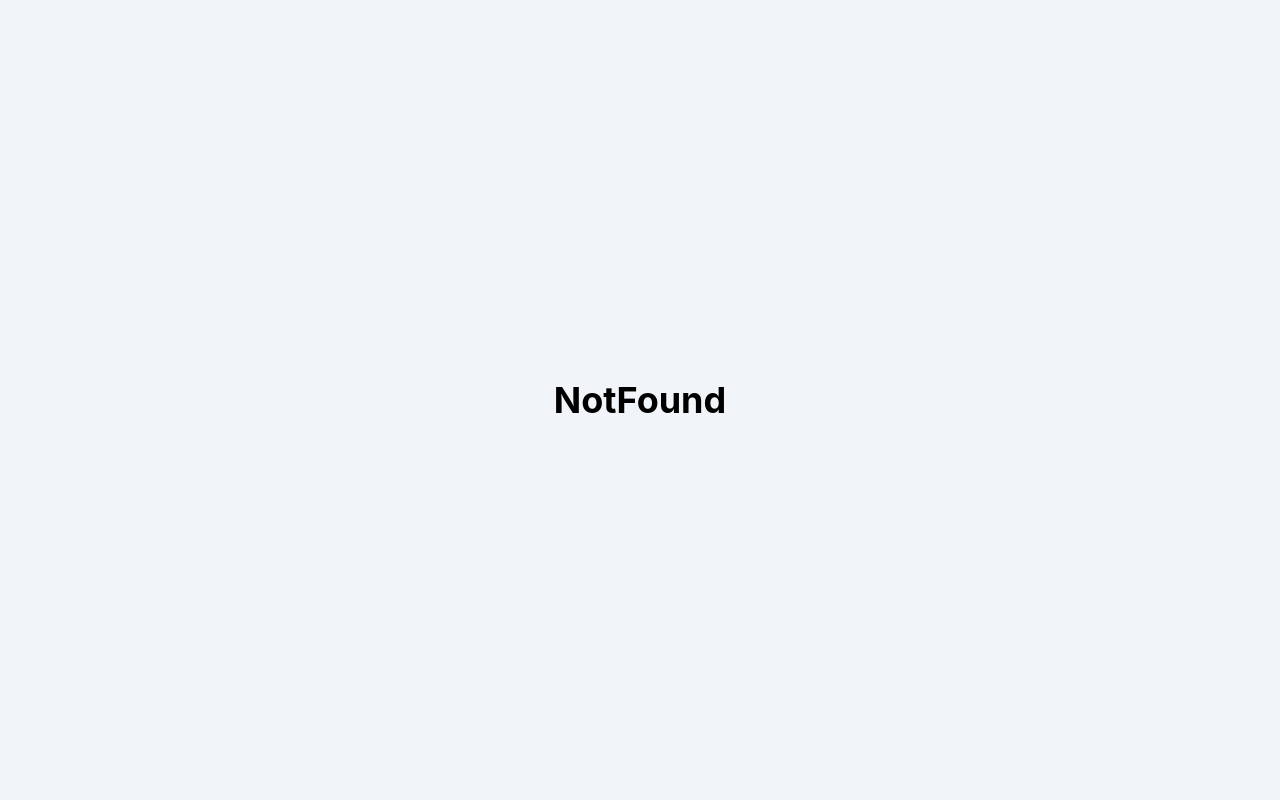
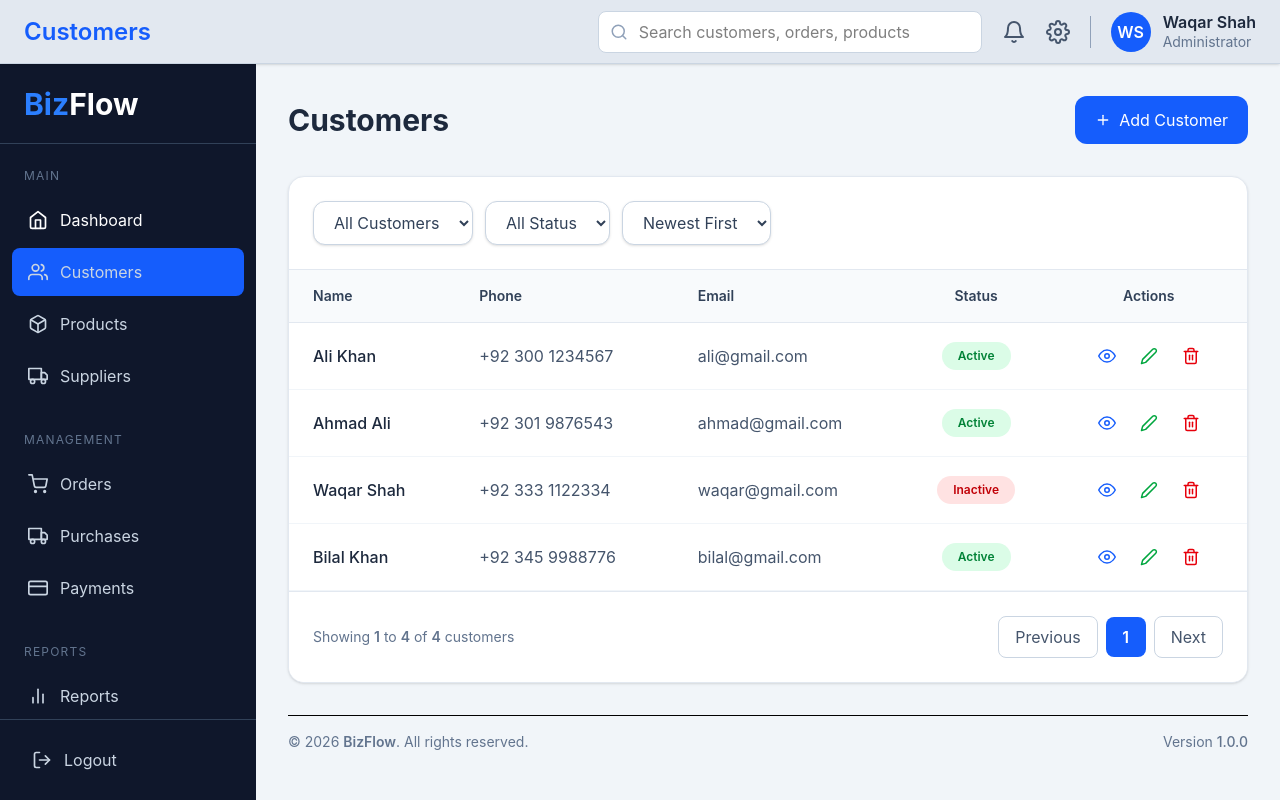
Before and after one commit to waqaronline614-code/bizflow, a React (Vite) app: page /customers in a window 1280 px wide. Built offline with nearby package versions, Linux system fonts and the light colour scheme.

Commit message:
feat: build customers table UI with filters and pagination

```diff
--- /dev/null
+++ b/src/components/common/Pagination.jsx
@@ -0,0 +1,44 @@
+function Pagination() {
+  return (
+    <div className="flex flex-col md:flex-row items-center justify-between gap-4 p-6 border-t border-slate-200 bg-white">
+
+      {/* Left */}
+
+      <p className="text-sm text-slate-500">
+        Showing <span className="font-semibold">1</span> to{" "}
+        <span className="font-semibold">4</span> of{" "}
+        <span className="font-semibold">4</span> customers
+      </p>
+
+      {/* Right */}
+
+      <div className="flex items-center gap-2">
+
+        <button
+          className="px-4 py-2 rounded-lg border border-slate-300
+          text-slate-600 hover:bg-slate-100 transition"
+        >
+          Previous
+        </button>
+
+        <button
+          className="w-10 h-10 rounded-lg bg-blue-600
+          text-white font-semibold"
+        >
+          1
+        </button>
+
+        <button
+          className="px-4 py-2 rounded-lg border border-slate-300
+          text-slate-600 hover:bg-slate-100 transition"
+        >
+          Next
+        </button>
+
+      </div>
+
+    </div>
+  );
+}
+
+export default Pagination;
--- /dev/null
+++ b/src/components/customers/CustomerTable.jsx
@@ -0,0 +1,187 @@
+import { FiEye, FiEdit2, FiTrash2 } from "react-icons/fi";
+import Pagination from "../common/Pagination";
+
+const customers = [
+  {
+    id: 1,
+    name: "Ali Khan",
+    phone: "+92 300 1234567",
+    email: "ali@gmail.com",
+    status: "Active",
+  },
+  {
+    id: 2,
+    name: "Ahmad Ali",
+    phone: "+92 301 9876543",
+    email: "ahmad@gmail.com",
+    status: "Active",
+  },
+  {
+    id: 3,
+    name: "Waqar Shah",
+    phone: "+92 333 1122334",
+    email: "waqar@gmail.com",
+    status: "Inactive",
+  },
+  {
+    id: 4,
+    name: "Bilal Khan",
+    phone: "+92 345 9988776",
+    email: "bilal@gmail.com",
+    status: "Active",
+  },
+];
+
+function CustomerTable() {
+  return (
+    <div className="bg-white rounded-2xl border border-slate-200 shadow-sm overflow-hidden">
+
+      {/* Filters */}
+
+      <div className="flex flex-wrap items-center gap-3 p-6 border-b border-slate-200">
+
+        <select
+          className="h-11 px-4 rounded-xl border border-slate-300 bg-white text-slate-700 shadow-sm focus:outline-none focus:ring-2 focus:ring-blue-500 cursor-pointer"
+        >
+          <option>All Customers</option>
+          <option>Retail</option>
+          <option>Wholesale</option>
+          <option>VIP</option>
+        </select>
+
+        <select
+          className="h-11 px-4 rounded-xl border border-slate-300 bg-white text-slate-700 shadow-sm focus:outline-none focus:ring-2 focus:ring-blue-500 cursor-pointer"
+        >
+          <option>All Status</option>
+          <option>Active</option>
+          <option>Inactive</option>
+        </select>
+
+        <select
+          className="h-11 px-4 rounded-xl border border-slate-300 bg-white text-slate-700 shadow-sm focus:outline-none focus:ring-2 focus:ring-blue-500 cursor-pointer"
+        >
+          <option>Newest First</option>
+          <option>Oldest First</option>
+          <option>Name (A-Z)</option>
+          <option>Name (Z-A)</option>
+        </select>
+
+      </div>
+
+      {/* Table */}
+
+      <div className="overflow-x-auto">
+
+        <table className="w-full">
+
+          {/* Header */}
+
+          <thead className="bg-slate-50 border-b border-slate-200">
+
+            <tr>
+
+              <th className="px-6 py-4 text-left text-sm font-semibold text-slate-700">
+                Name
+              </th>
+
+              <th className="px-6 py-4 text-left text-sm font-semibold text-slate-700">
+                Phone
+              </th>
+
+              <th className="px-6 py-4 text-left text-sm font-semibold text-slate-700">
+                Email
+              </th>
+
+              <th className="px-6 py-4 text-center text-sm font-semibold text-slate-700">
+                Status
+              </th>
+
+              <th className="px-6 py-4 text-center text-sm font-semibold text-slate-700">
+                Actions
+              </th>
+
+            </tr>
+
+          </thead>
+
+          {/* Body */}
+
+          <tbody>
+
+            {customers.map((customer) => (
+
+              <tr
+                key={customer.id}
+                className="border-b border-slate-100 hover:bg-blue-50 transition-colors duration-200"
+              >
+
+                <td className="px-6 py-4 font-medium text-slate-800">
+                  {customer.name}
+                </td>
+
+                <td className="px-6 py-4 text-slate-600">
+                  {customer.phone}
+                </td>
+
+                <td className="px-6 py-4 text-slate-600">
+                  {customer.email}
+                </td>
+
+                <td className="px-6 py-4 text-center">
+
+                  <span
+                    className={`inline-block px-4 py-1.5 rounded-full text-xs font-semibold ${
+                      customer.status === "Active"
+                        ? "bg-green-100 text-green-700"
+                        : "bg-red-100 text-red-700"
+                    }`}
+                  >
+                    {customer.status}
+                  </span>
+
+                </td>
+
+                <td className="px-6 py-4">
+
+                  <div className="flex justify-center items-center gap-2">
+
+                    <button
+                      className="p-2 rounded-lg hover:bg-blue-100 text-blue-600 transition"
+                      title="View"
+                    >
+                      <FiEye size={18} />
+                    </button>
+
+                    <button
+                      className="p-2 rounded-lg hover:bg-green-100 text-green-600 transition"
+                      title="Edit"
+                    >
+                      <FiEdit2 size={18} />
+                    </button>
+
+                    <button
+                      className="p-2 rounded-lg hover:bg-red-100 text-red-600 transition"
+                      title="Delete"
+                    >
+                      <FiTrash2 size={18} />
+                    </button>
+
+                  </div>
+
+                </td>
+
+              </tr>
+
+            ))}
+
+          </tbody>
+
+        </table>
+
+      </div>
+              <Pagination/>
+    </div>
+  );
+}
+
+export default CustomerTable;
--- a/src/components/layout/Footer.jsx
+++ b/src/components/layout/Footer.jsx
@@ -1,7 +1,7 @@
 function Footer() {
   return (
     <footer className="mt-4 border-t border-black py-4">
-      <div className="flex flex-col md:flex-row items-center justify-between text-sm text-slate-500">
+      <div className="flex flex-col md:flex-row  items-center justify-between text-sm text-slate-500">
 
         <p>
           © {new Date().getFullYear()} <span className="font-semibold">BizFlow</span>. All rights reserved.
--- a/src/components/layout/Navbar.jsx
+++ b/src/components/layout/Navbar.jsx
@@ -5,9 +5,23 @@ import {
   FiMenu,
 } from "react-icons/fi";
 
+import { useLocation } from "react-router-dom";
+
 function Navbar({setIsSidebarOpen}) {
+
+  const location   = useLocation()
+  const pageTitles = {
+                        "/dashboard": "Dashboard",
+                        "/customers": "Customers",
+                        "/products": "Products",
+                        "/orders": "Orders",
+                      };
+
+  const currentPage = pageTitles[location.pathname] || "Dashboard";
+
   return (
-    <header className="bg-slate-200 border-b border-slate-300 shadow-sm px-4  fixed top-0 left-0 right-0 h-16 z-50
+    <header className="bg-slate-200 border-b border-slate-300 shadow-sm px-4  fixed top-0 left-0 right-0 h-16
+     z-50
      md:px-6 flex items-center justify-between">
 
       {/* Left */}
@@ -20,7 +34,7 @@ function Navbar({setIsSidebarOpen}) {
 
         {/* Page Title */}
         <h2 className="hidden md:block text-2xl font-semibold text-blue-600">
-          Dashboard
+          {currentPage}
         </h2>
 
       </div>
--- a/src/components/layout/Sidebar.jsx
+++ b/src/components/layout/Sidebar.jsx
@@ -10,6 +10,8 @@ import {
   FiLogOut,
   FiX
 } from "react-icons/fi";
+
+import { NavLink } from "react-router-dom";
 
 function Sidebar({isSidebarOpen,setIsSidebarOpen}) {
   return (
@@ -47,15 +49,19 @@ function Sidebar({isSidebarOpen,setIsSidebarOpen}) {
           Main
         </p>
 
-        <div className="mx-3 mb-1 flex items-center gap-3 rounded-lg px-4 py-3 bg-blue-600 text-white cursor-pointer">
-          <FiHome size={20} />
-          <span>Dashboard</span>
-        </div>
+          <NavLink to='/dashboard' end className= {({isActive})=> `${isActive ? "bg-blue-600" :" hover:bg-slate-800"} mx-3 mb-1 flex
+           items-center gap-3 rounded-lg px-4 py-3 text-white cursor-pointer`} >
+               <FiHome size={20} />
+               <span>Dashboard</span>
+          </NavLink>
 
-        <div className="mx-3 mb-1 flex items-center gap-3 rounded-lg px-4 py-3 hover:bg-slate-800 transition cursor-pointer">
+
+        <NavLink to='/customers' className={({isActive})=>`mx-3 mb-1 flex items-center gap-3 rounded-lg px-4 py-3 transition cursor-pointer
+            ${isActive ? "bg-blue-600" :" hover:bg-slate-800"}
+        `}>
           <FiUsers size={20} />
           <span>Customers</span>
-        </div>
+        </NavLink>
 
         <div className="mx-3 mb-1 flex items-center gap-3 rounded-lg px-4 py-3 hover:bg-slate-800 transition cursor-pointer">
           <FiBox size={20} />
--- a/src/layouts/DashboardLayout.jsx
+++ b/src/layouts/DashboardLayout.jsx
@@ -30,7 +30,8 @@ function DashboardLayout() {
         )}
 
         {/* Main */}
-           <main className="flex-1 ml-0 lg:ml-64 mt-16 h-[calc(100vh-4rem)] overflow-y-auto bg-slate-100 p-8 flex flex-col">
+           <main className="flex-1 ml-0 lg:ml-64 mt-16 h-[calc(100vh-4rem)] overflow-y-auto bg-slate-100
+            p-8 flex flex-col">
               <div className="flex-1">
                  <Outlet />
               </div>
--- /dev/null
+++ b/src/pages/Customers.jsx
@@ -0,0 +1,29 @@
+import { FiPlus, FiSearch } from "react-icons/fi";
+import CustomerTable from '../components/customers/CustomerTable'
+
+function Customers() {
+  return (
+    <div>
+
+      {/* Heading */}
+
+      <div className="flex flex-col md:flex-row md:items-center md:justify-between mb-8">
+
+        <div>
+          <h1 className="text-3xl font-bold text-slate-800">
+            Customers
+          </h1>
+        </div>
+
+        <button className="mt-4 md:mt-0 flex items-center gap-2 bg-blue-600 hover:bg-blue-700 text-white px-5 py-3 rounded-xl transition">
+          <FiPlus />
+          Add Customer
+        </button>
+
+      </div>
+        <CustomerTable />
+    </div>
+  );
+}
+
+export default Customers;
--- a/src/pages/Dashboard.jsx
+++ b/src/pages/Dashboard.jsx
@@ -82,7 +82,7 @@ function Dashboard() {
               <RecentOrders/>
          </div>
            {/* ===================== */}
-              {/*TopProducts , RecentCustomers ,LowStockAlert */}
+              {/*TopProducts ,LowStockAlert */}
          {/* ===================== */}
           <div className="grid grid-cols-1 md:grid-cols-2 lg:grid-cols-2 gap-4 mt-4">
               <TopProducts/>
--- a/src/routes/AppRoutes.jsx
+++ b/src/routes/AppRoutes.jsx
@@ -3,6 +3,7 @@ import Dashboard from '../pages/Dashboard'
 import Login from '../pages/Login'
 import NotFound from '../pages/NotFound'
 import DashboardLayout from '../layouts/DashboardLayout'
+import Customers from '../pages/Customers'
 
 function AppRoutes()
 {
@@ -11,7 +12,8 @@ function AppRoutes()
            <Route path="/" element={<Navigate to="/login" replace />} />
            <Route path="/login" element={<Login />} />
             <Route element={<DashboardLayout/>}>
-            <Route path="/Dashboard" element={<Dashboard/>} />
+            <Route path="/dashboard" element={<Dashboard/>} />
+            <Route path="/customers" element={<Customers/>}/>
             </Route>
            <Route path="*" element={<NotFound/>} />
         </Routes>
```
